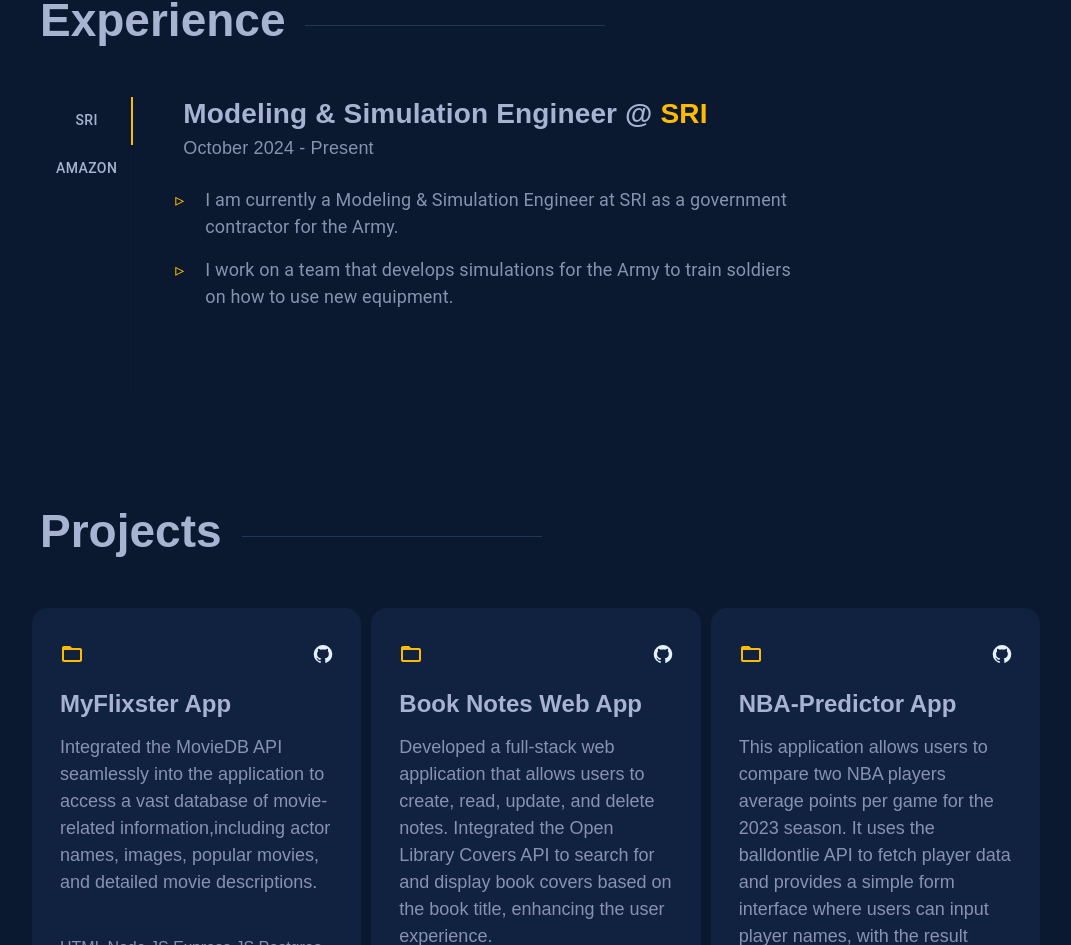
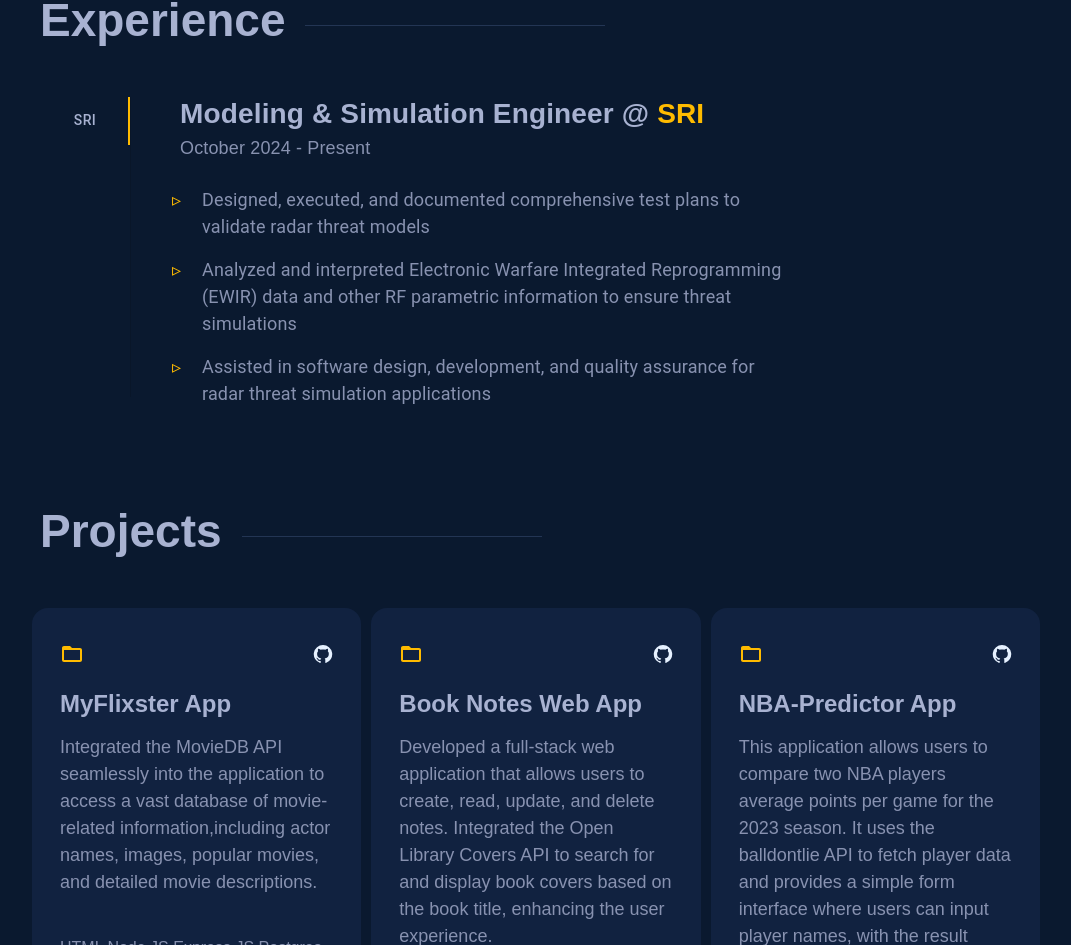
Before and after one commit to jojoh45/Jordans-Portfolio, a React (Vite) app: page / in a window 1280 px wide. Shown: the part 1763-2708 px from the top of the page, without its empty margins (100-1171 px from the left). Built offline with nearby package versions, Linux system fonts and the light colour scheme; a web font is replaced by a local one.

Commit message:
Updated experience section

```diff
--- a/src/components/JobList.jsx
+++ b/src/components/JobList.jsx
@@ -62,20 +62,10 @@
     const experienceItems = {
         SRI: {
             title: 'Modeling & Simulation Engineer @',
-            company: 'SRI',
+            company: 'SRI International',
             location: 'Aberdeen Proving Ground, MD',
             duration: 'October 2024 - Present',
-            desc: ['I am currently a Modeling & Simulation Engineer at SRI as a government contractor for the Army.', 'I work on a team that develops simulations for the Army to train soldiers on how to use new equipment.'],
-            },
-        Amazon: {
-            title: "Software Development Engineer @",
-            company: 'Amazon',
-            location: 'New York, NY',
-            duration: "JUL 2022 - PRESENT",
-            desc: [
-                "Led development of end-to-end region build automation across Route 53 (AWS's DNS web service).  This enabled the launch of customer-facing global services in new regions within a day, a significant reduction from the previous time-frame of a month.",
-                "Re-built Route 53's core domain management and DNS systems to provide a better user experience to millions of customers."
-            ]
+            desc: ['Designed, executed, and documented comprehensive test plans to validate radar threat models', 'Analyzed and interpreted Electronic Warfare Integrated Reprogramming (EWIR) data and other RF parametric information to ensure threat simulations', 'Assisted in software design, development, and quality assurance for radar threat simulation applications'],
             },
         }
 
--- a/src/main.jsx
+++ b/src/main.jsx
@@ -1,5 +1,5 @@
 import { createRoot } from 'react-dom/client';
-import { BrowserRouter } from 'react-router-dom';
+import { BrowserRouter } from 'react-router';
 import './index.css';
 import App from './App.jsx';
 import 'bootstrap/dist/css/bootstrap.min.css';
```
